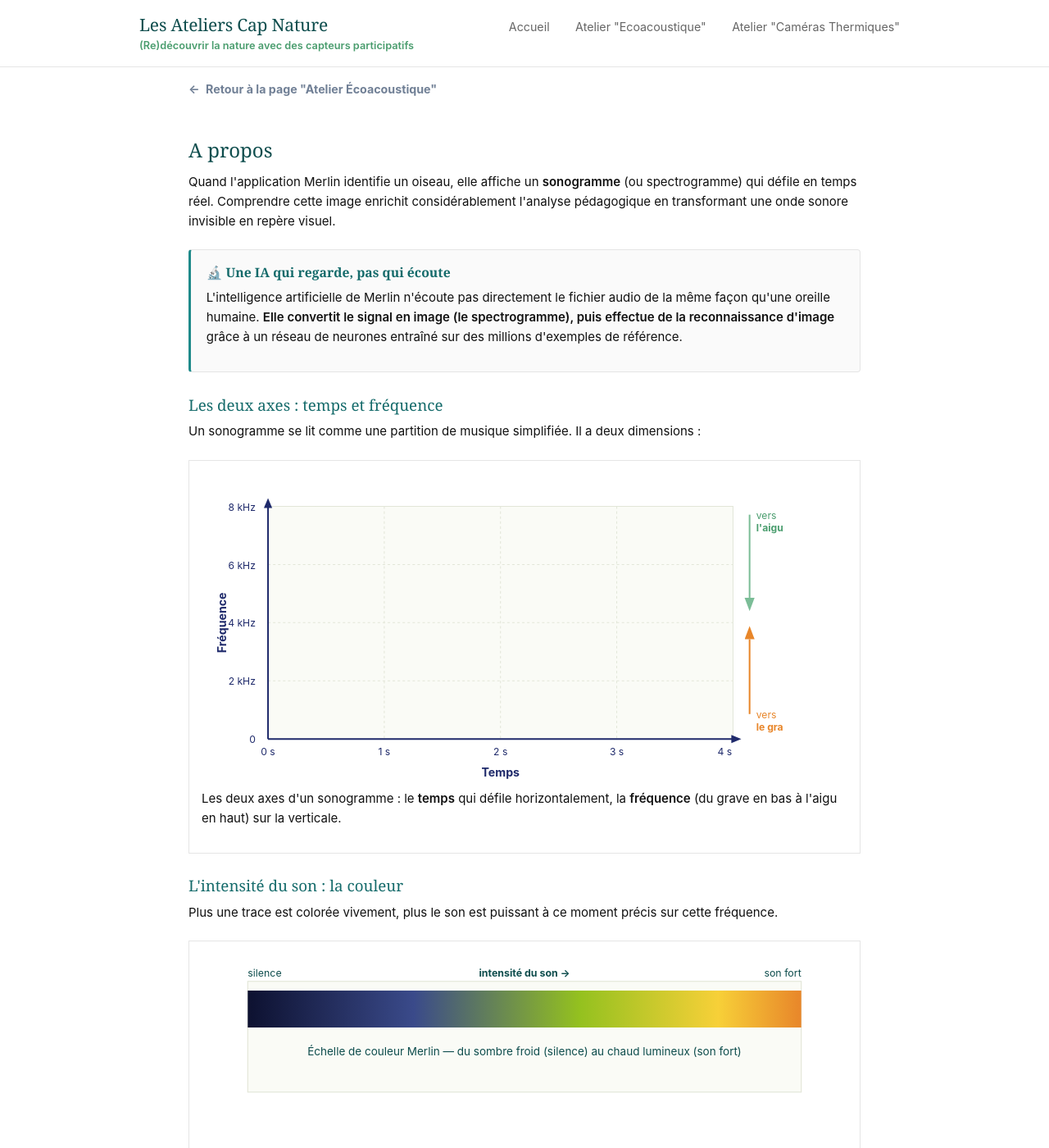
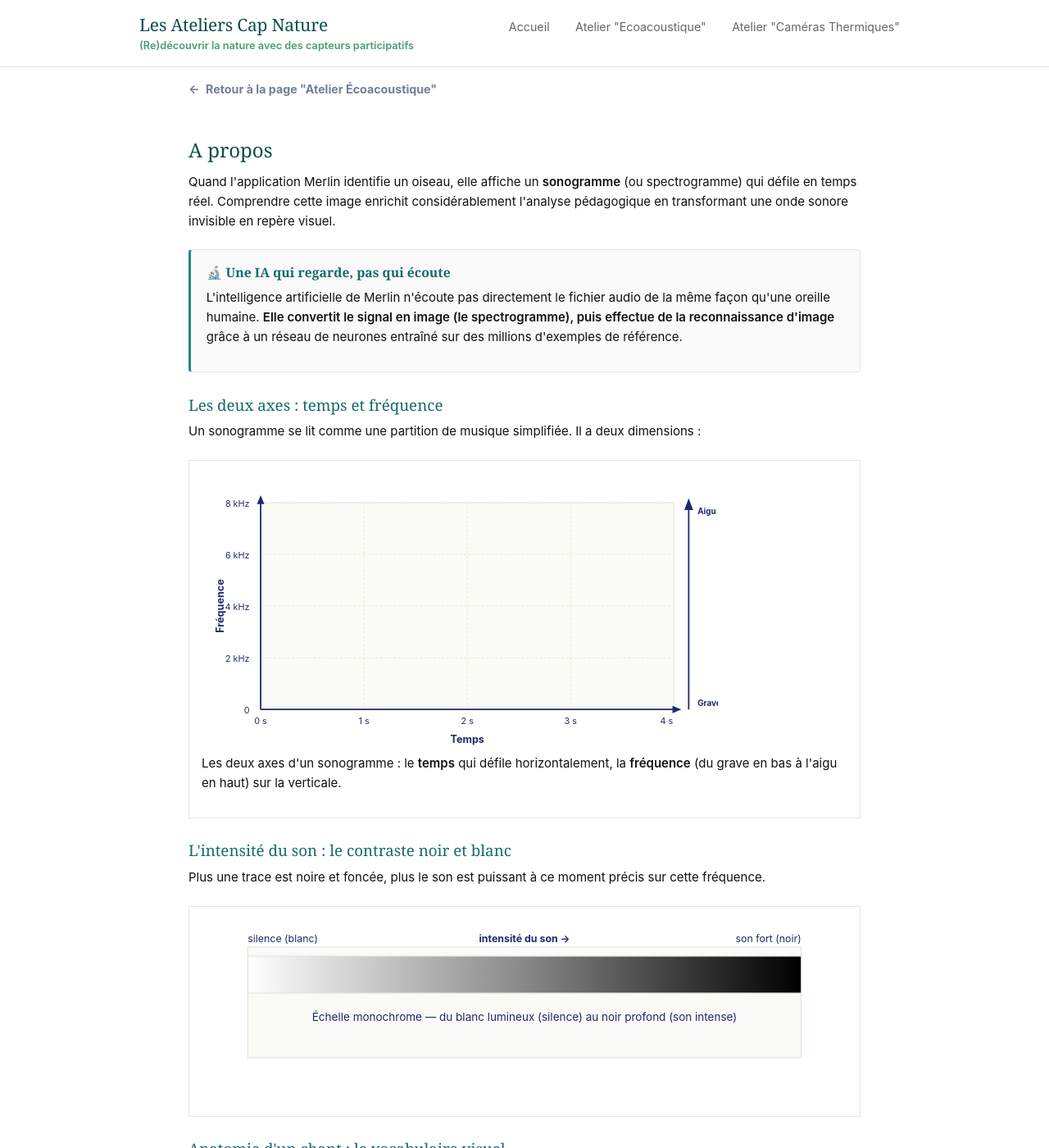
Before and after one commit to marieleapouliquen/wiki-cap-nature, a Jekyll site: the page built from _pages/module-oiseaux/sonogramme.md, in a window 1280 px wide and 1400 px high. Shown: the whole window at 82% size. Built offline with Jekyll 4.4.1, drawn with Linux system fonts in a browser that asks for light colours.

Commit message:
Update sonogramme.md

```diff
--- a/_pages/module-oiseaux/sonogramme.md
+++ b/_pages/module-oiseaux/sonogramme.md
@@ -27,7 +27,7 @@ title: Apprendre à lire un sonogramme
   <p>Un sonogramme se lit comme une partition de musique simplifiée. Il a deux dimensions :</p>
 
   <div class="sono-frame">
-    <svg viewBox="0 0 700 380" xmlns="http://www.w3.org/2000/svg" style="width: 90%; height: auto; display: block;">
+    <svg viewBox="0 0 700 380" xmlns="http://www.w3.org/2000/svg" style="width: 80%; height: auto; display: block;">
       <rect x="80" y="40" width="560" height="280" fill="#fafbf6" stroke="#e2e6d8"/>
       <line x1="80" y1="40" x2="640" y2="40" stroke="#e2e6d8" stroke-dasharray="3,3"/>
       <line x1="80" y1="110" x2="640" y2="110" stroke="#e2e6d8" stroke-dasharray="3,3"/>
@@ -36,6 +36,7 @@ title: Apprendre à lire un sonogramme
       <line x1="220" y1="40" x2="220" y2="320" stroke="#e2e6d8" stroke-dasharray="3,3"/>
       <line x1="360" y1="40" x2="360" y2="320" stroke="#e2e6d8" stroke-dasharray="3,3"/>
       <line x1="500" y1="40" x2="500" y2="320" stroke="#e2e6d8" stroke-dasharray="3,3"/>
+
       <line x1="80" y1="40" x2="80" y2="320" stroke="#1f2a6b" stroke-width="2"/>
       <polygon points="80,30 75,42 85,42" fill="#1f2a6b"/>
       <text x="65" y="45" font-size="12" fill="#1f2a6b" text-anchor="end">8 kHz</text>
@@ -44,6 +45,7 @@ title: Apprendre à lire un sonogramme
       <text x="65" y="255" font-size="12" fill="#1f2a6b" text-anchor="end">2 kHz</text>
       <text x="65" y="325" font-size="12" fill="#1f2a6b" text-anchor="end">0</text>
       <text x="30" y="180" font-size="14" font-weight="bold" fill="#1f2a6b" text-anchor="middle" transform="rotate(-90 30 180)">Fréquence</text>
+
       <line x1="80" y1="320" x2="640" y2="320" stroke="#1f2a6b" stroke-width="2"/>
       <polygon points="650,320 638,315 638,325" fill="#1f2a6b"/>
       <text x="80" y="340" font-size="12" fill="#1f2a6b" text-anchor="middle">0 s</text>
@@ -52,48 +54,42 @@ title: Apprendre à lire un sonogramme
       <text x="500" y="340" font-size="12" fill="#1f2a6b" text-anchor="middle">3 s</text>
       <text x="630" y="340" font-size="12" fill="#1f2a6b" text-anchor="middle">4 s</text>
       <text x="360" y="365" font-size="14" font-weight="bold" fill="#1f2a6b" text-anchor="middle">Temps</text>
-      <path d="M 660 50 L 660 150" stroke="#7bbd97" stroke-width="2" marker-end="url(#arrowhead1)"/>
+
       <defs>
-        <marker id="arrowhead1" markerWidth="8" markerHeight="8" refX="0" refY="3" orient="auto">
-          <polygon points="0 0, 8 3, 0 6" fill="#7bbd97"/>
+        <marker id="arrowhead-up" markerWidth="8" markerHeight="8" refX="0" refY="3" orient="auto">
+          <polygon points="0 0, 8 3, 0 6" fill="#1f2a6b"/>
         </marker>
       </defs>
-      <text x="668" y="55" font-size="12" fill="#4a9d6e">vers</text>
-      <text x="668" y="70" font-size="12" font-weight="bold" fill="#4a9d6e">l'aigu</text>
-      <path d="M 660 290 L 660 200" stroke="#e8862a" stroke-width="2" marker-end="url(#arrowhead2)"/>
-      <defs>
-        <marker id="arrowhead2" markerWidth="8" markerHeight="8" refX="0" refY="3" orient="auto">
-          <polygon points="0 0, 8 3, 0 6" fill="#e8862a"/>
-        </marker>
-      </defs>
-      <text x="668" y="295" font-size="12" fill="#e8862a">vers</text>
-      <text x="668" y="310" font-size="12" font-weight="bold" fill="#e8862a">le grave</text>
+      <line x1="660" y1="320" x2="660" y2="50" stroke="#1f2a6b" stroke-width="2" marker-end="url(#arrowhead-up)"/>
+      <text x="672" y="315" font-size="11" font-weight="bold" fill="#1f2a6b">Grave</text>
+      <text x="672" y="55" font-size="11" font-weight="bold" fill="#1f2a6b">Aigu</text>
     </svg>
     <p class="sono-caption">Les deux axes d'un sonogramme : le <strong>temps</strong> qui défile horizontalement, la <strong>fréquence</strong> (du grave en bas à l'aigu en haut) sur la verticale.</p>
   </div>
 
-  <h3>L'intensité du son : la couleur</h3>
-  <p>Plus une trace est colorée vivement, plus le son est puissant à ce moment précis sur cette fréquence.</p>
+
+  <h3>L'intensité du son : le contraste noir et blanc</h3>
+  <p>Plus une trace est noire et foncée, plus le son est puissant à ce moment précis sur cette fréquence.</p>
 
   <div class="sono-frame">
     <svg viewBox="0 0 700 200" xmlns="http://www.w3.org/2000/svg" style="width: 100%; height: auto; display: block;">
       <rect x="50" y="30" width="600" height="120" fill="#fafbf6" stroke="#e2e6d8"/>
       <defs>
-        <linearGradient id="merlinGrad" x1="0%" x2="100%">
-          <stop offset="0%" stop-color="#0d1130"/>
-          <stop offset="30%" stop-color="#3a4a8a"/>
-          <stop offset="60%" stop-color="#94c11f"/>
-          <stop offset="85%" stop-color="#f7d038"/>
-          <stop offset="100%" stop-color="#e8862a"/>
+        <linearGradient id="monochromeGrad" x1="0%" x2="100%">
+          <stop offset="0%" stop-color="#ffffff"/>
+          <stop offset="50%" stop-color="#888888"/>
+          <stop offset="100%" stop-color="#000000"/>
         </linearGradient>
       </defs>
-      <rect x="50" y="40" width="600" height="40" fill="url(#merlinGrad)"/>
-      <text x="50" y="25" font-size="11" fill="#0e4d4d">silence</text>
-      <text x="350" y="25" font-size="11" font-weight="bold" fill="#0e4d4d" text-anchor="middle">intensité du son →</text>
-      <text x="650" y="25" font-size="11" fill="#0e4d4d" text-anchor="end">son fort</text>
-      <text x="350" y="110" font-size="12" fill="#0e4d4d" text-anchor="middle">Échelle de couleur Merlin — du sombre froid (silence) au chaud lumineux (son fort)</text>
+      <rect x="50" y="40" width="600" height="40" fill="url(#monochromeGrad)" stroke="#e2e6d8"/>
+      <text x="50" y="25" font-size="11" fill="#1f2a6b">silence (blanc)</text>
+      <text x="350" y="25" font-size="11" font-weight="bold" fill="#1f2a6b" text-anchor="middle">intensité du son →</text>
+      <text x="650" y="25" font-size="11" fill="#1f2a6b" text-anchor="end">son fort (noir)</text>
+      <text x="350" y="110" font-size="12" fill="#1f2a6b" text-anchor="middle">Échelle monochrome — du blanc lumineux (silence) au noir profond (son intense)</text>
     </svg>
   </div>
+
+
 
   <h3>Anatomie d'un chant : le vocabulaire visuel</h3>
   <p>Quelques termes utiles pour décrire ce qu'on observe sur un spectrogramme :</p>
```
